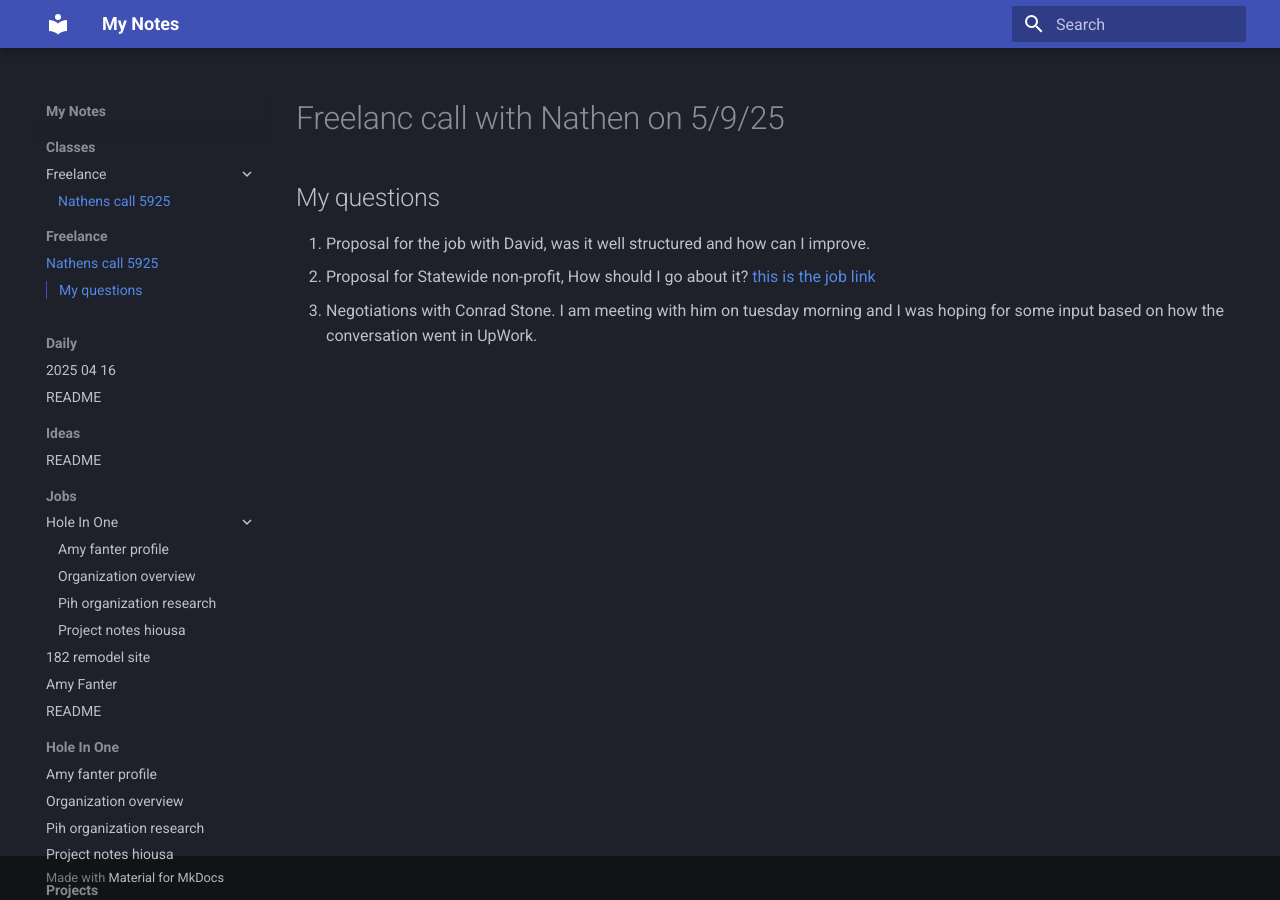
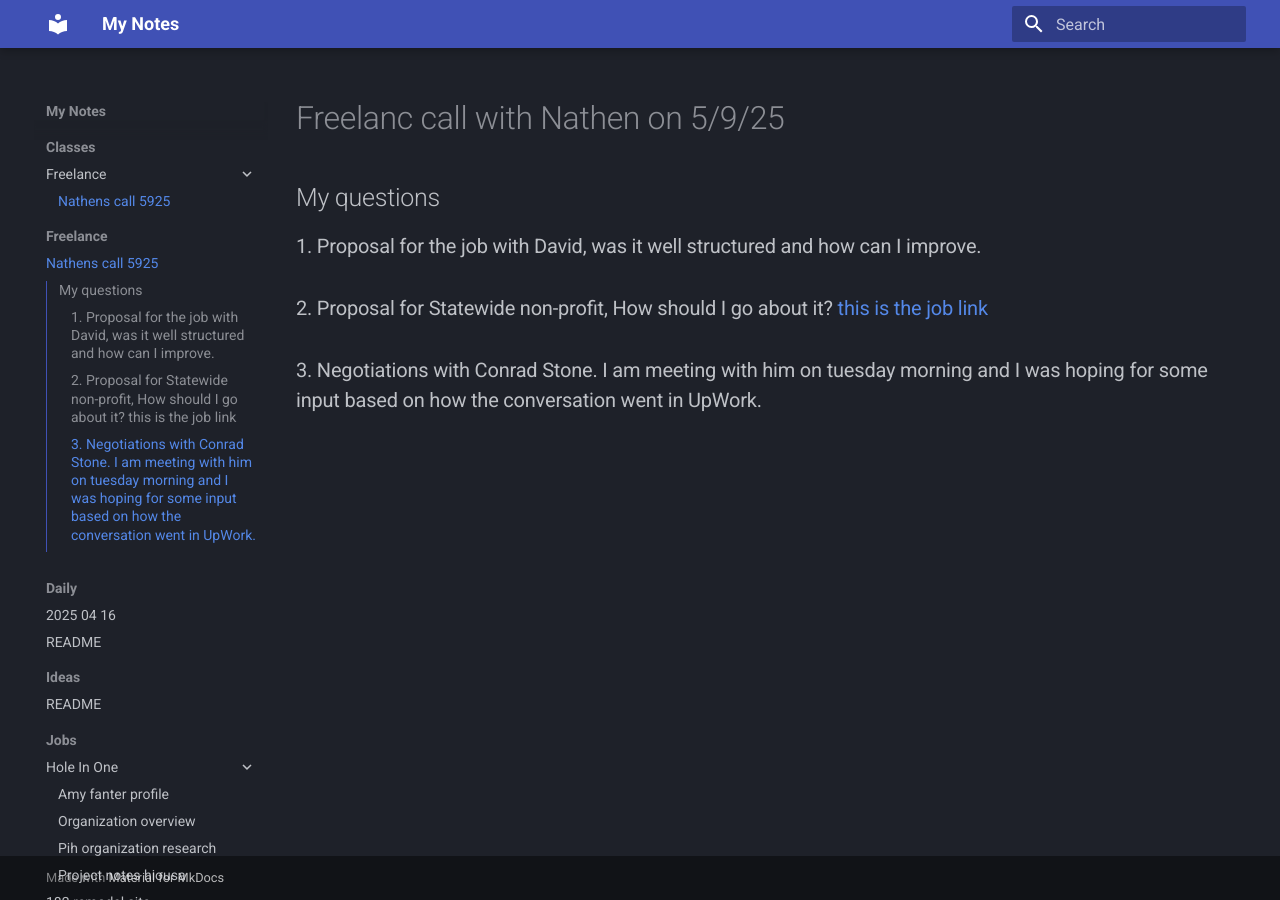
Before and after one commit to TristanEDU/notes, an MkDocs documentation site: the page built from docs/classes/Freelance/nathens-call-5925.md, in a window 1280 px wide. Built offline with MkDocs 1.6.1 and Material for MkDocs 9.7.7, drawn with Linux system fonts in a browser that asks for light colours.

Commit message:
Sync: 2025-05-09 13:15:06

```diff
--- a/docs/classes/Freelance/nathens-call-5925.md
+++ b/docs/classes/Freelance/nathens-call-5925.md
@@ -1,5 +1,7 @@
 #Freelanc call with Nathen on 5/9/25
 ##My questions
-1. Proposal for the job with David, was it well structured and how can I improve.
-2. Proposal for Statewide non-profit, How should I go about it? [this is the job link](https://www.upwork.com/jobs/~021919849796804135174)
-3. Negotiations with Conrad Stone. I am meeting with him on tuesday morning and I was hoping for some input based on how the conversation went in UpWork.
+###1. Proposal for the job with David, was it well structured and how can I improve.
+
+###2. Proposal for Statewide non-profit, How should I go about it? [this is the job link](https://www.upwork.com/jobs/~021919849796804135174)
+
+###3. Negotiations with Conrad Stone. I am meeting with him on tuesday morning and I was hoping for some input based on how the conversation went in UpWork.
```
